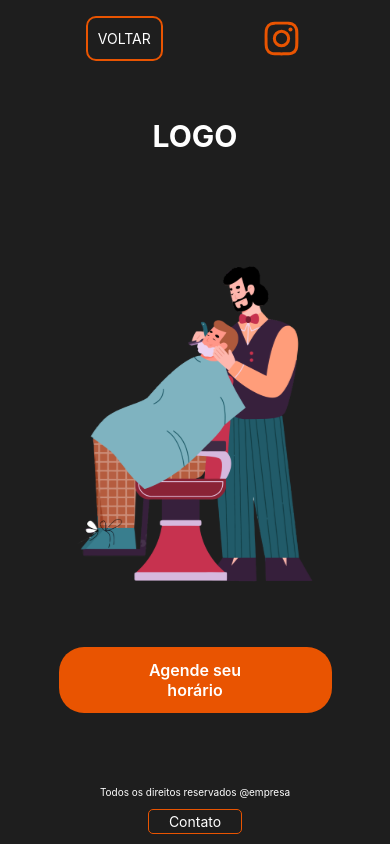
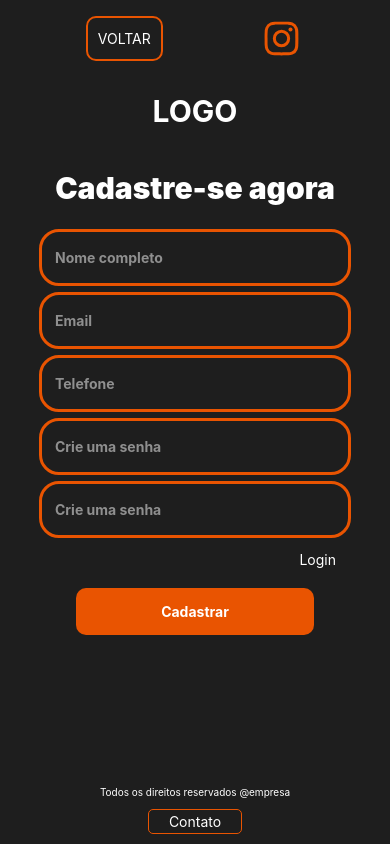
Before and after one commit to Marcos-Segantine/barber-app, a React Native app: screen / in a window 390 px wide. Built offline with nearby package versions, Linux system fonts and the light colour scheme.

Commit message:
Register screen

```diff
--- a/src/App.tsx
+++ b/src/App.tsx
@@ -12,7 +12,7 @@ const {Screen, Navigator} = createNativeStackNavigator()
 export const App = () => {
   return(
     <NavigationContainer>
-      <Navigator>
+      <Navigator initialRouteName="Register">
         <Screen
           name="InitialScreen"
           component={InitialScreen}
--- a/src/screens/Register.tsx
+++ b/src/screens/Register.tsx
@@ -1,9 +1,110 @@
-import { View, Text } from "react-native";
+import { View, Text, StyleSheet, SafeAreaView, TextInput, Pressable } from "react-native";
 
-export const Register = () => {
+import { Header } from "../shared/Header";
+import { Footer } from "../shared/Footer";
+
+export const Register = ({ navigation }: any) => {
     return(
-        <View>
-            <Text>REGISTER SCREEN</Text>
-        </View>
+        <SafeAreaView style={style.container}>
+            <Header />
+
+            <Text style={style.title}>Cadastre-se agora</Text>
+
+            <View style={style.form}>
+                <TextInput
+                    placeholder="Nome completo"
+                    placeholderTextColor={"#FFFFFF80"}
+                    style={style.input}
+                />
+                <TextInput
+                    placeholder="Email"
+                    placeholderTextColor={"#FFFFFF80"}
+                    style={style.input}
+                />
+                <TextInput
+                    placeholder="Telefone"
+                    placeholderTextColor={"#FFFFFF80"}
+                    style={style.input}
+                />
+                <TextInput
+                    placeholder="Crie uma senha"
+                    placeholderTextColor={"#FFFFFF80"}
+                    style={style.input}
+                />
+                <TextInput
+                    placeholder="Crie uma senha"
+                    placeholderTextColor={"#FFFFFF80"}
+                    style={style.input}
+                />
+            </View>
+
+            <View style={style.linksHelpUser}>
+                <Pressable onPress={() => navigation.navigate("Register")}>
+                    <Text style={style.linkHelp}>Login</Text>
+                </Pressable>
+            </View>
+
+            <Pressable style={style.submitButton}>
+                    <Text style={style.textSubmitButton}>Cadastrar</Text>
+                </Pressable>
+
+            <Footer />
+        </SafeAreaView>
     )
 }
+
+const style = StyleSheet.create({
+    container: {
+        flex: 1,
+        alignItems: "center",
+        backgroundColor: "#1E1E1E"
+    },
+
+    title: {
+        fontSize: 30,
+        marginBottom: 20,
+        fontWeight: '900',
+        color: "#FFFFFF"
+    },
+
+    form: {
+        width: "80%",
+        alignItems: "center"
+    },
+
+    input: {
+        borderWidth: 3,
+        borderColor: "#E95401",
+        borderRadius: 20,
+        width: "100%",
+        marginVertical: 3,
+        paddingHorizontal: 13,
+        paddingVertical: 17,
+        fontWeight: '700',
+        fontSize: 14
+    },
+
+    linksHelpUser: {
+        width: "80%",
+        alignItems: 'flex-end',
+        marginTop: 10,
+        paddingHorizontal: 15,
+    },
+
+    linkHelp: {
+        color: "#FFFFFF",
+    },
+
+    submitButton: {
+        backgroundColor: "#E95401",
+        marginTop: 20,
+        paddingHorizontal: 85,
+        paddingVertical: 15,
+        borderRadius: 10,
+    },
+
+    textSubmitButton: {
+        color: '#FFFFFF',
+        fontWeight: '700',
+    }
+})
--- a/src/shared/Header.tsx
+++ b/src/shared/Header.tsx
@@ -42,11 +42,12 @@ const style = StyleSheet.create({
         flexDirection: "row",
         paddingHorizontal: 16,
         paddingVertical: 16,
+        height: 170,
     },
 
     containerImg: {
         width: "100%",
-        minHeight: 150,
+        minHeight: 100,
         justifyContent: "center",
         alignItems: 'center'
     },
```
